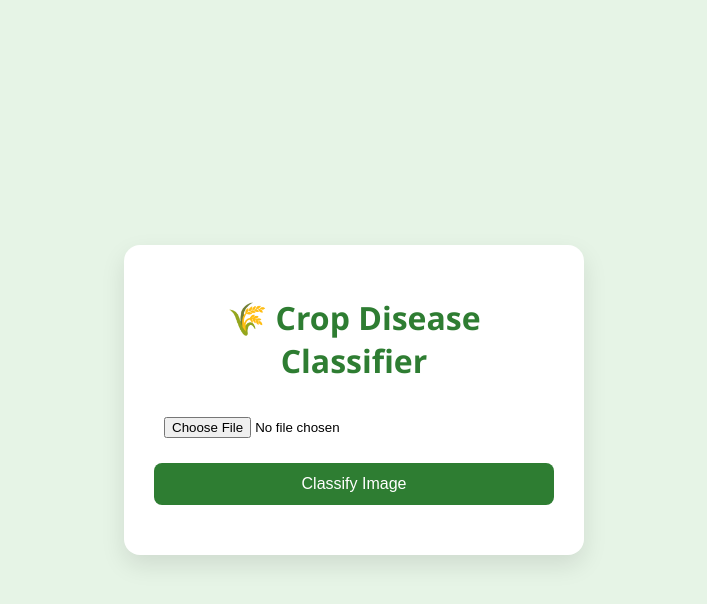
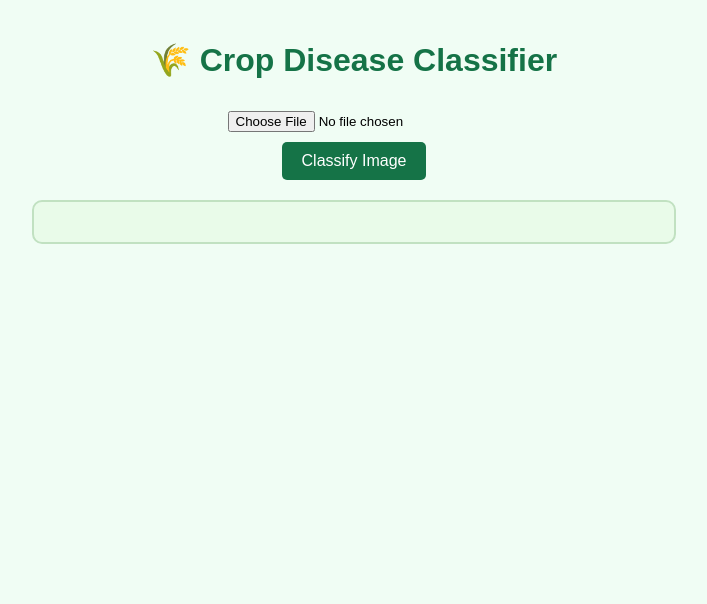
Before and after one commit to RufaiAbdu1/crop-disease-classifier, a website: page public/index.html in a window 1280 px wide. Shown: the whole page, without its empty margins (286-993 px from the left). Drawn offline with Linux system fonts and the light colour scheme.

Commit message:
💡 Updated UI and AI treatment feature

```diff
--- a/public/index.html
+++ b/public/index.html
@@ -2,107 +2,121 @@
 <html lang="en">
 <head>
   <meta charset="UTF-8" />
-  <title>🌿 AI Crop Disease Classifier</title>
-  <meta name="viewport" content="width=device-width, initial-scale=1.0" />
+  <meta name="viewport" content="width=device-width, initial-scale=1.0"/>
+  <title>🌾 Crop Disease Classifier</title>
   <style>
     body {
-      background: #e6f4e6;
-      font-family: 'Segoe UI', sans-serif;
-      display: flex;
-      justify-content: center;
-      align-items: center;
-      min-height: 100vh;
+      font-family: Arial, sans-serif;
+      background-color: #f0fdf4;
       margin: 0;
-    }
-    .container {
-      background: #ffffff;
-      border-radius: 16px;
-      padding: 30px;
-      box-shadow: 0 10px 25px rgba(0, 0, 0, 0.1);
-      width: 100%;
-      max-width: 400px;
+      padding: 20px;
       text-align: center;
     }
     h1 {
-      color: #2e7d32;
-      margin-bottom: 10px;
+      color: #157347;
+    }
+    form {
+      margin-top: 20px;
     }
     input[type="file"] {
-      margin: 15px 0;
-      padding: 10px;
-      width: 100%;
+      margin: 10px 0;
     }
     button {
-      background: #2e7d32;
+      background-color: #157347;
       color: white;
-      padding: 12px;
       border: none;
-      border-radius: 8px;
-      width: 100%;
+      padding: 10px 20px;
       font-size: 16px;
       cursor: pointer;
+      border-radius: 5px;
     }
-    #result {
-      margin-top: 20px;
-      font-weight: bold;
-      color: #333;
+    button:hover {
+      background-color: #145c3c;
+    }
+    img {
+      max-width: 300px;
+      margin: 10px 0;
+      border-radius: 8px;
+      border: 1px solid #ccc;
+    }
+    .result-box {
+      background: #e9fbe9;
+      padding: 20px;
+      border-radius: 10px;
+      border: 2px solid #c1e1c1;
+      max-width: 600px;
+      margin: 20px auto;
+      text-align: left;
     }
   </style>
 </head>
 <body>
-  <div class="container">
-    <h1>🌾 Crop Disease Classifier</h1>
-    <input type="file" id="imageInput" accept="image/*" />
-    <button onclick="classifyImage()">Classify Image</button>
-    <div id="result"></div>
-  </div>
+  <h1>🌾 Crop Disease Classifier</h1>
+
+  <form id="uploadForm">
+    <input type="file" id="image" accept="image/*" required />
+    <br />
+    <button type="submit">Classify Image</button>
+  </form>
+
+  <img id="preview" style="display: none;" />
+  <div id="result" class="result-box"></div>
 
   <script>
-    async function classifyImage() {
-      const file = document.getElementById('imageInput').files[0];
-      if (!file) return alert("Please choose an image first.");
+    document.getElementById("image").addEventListener("change", function (e) {
+      const file = e.target.files[0];
+      const preview = document.getElementById("preview");
+      if (file) {
+        preview.src = URL.createObjectURL(file);
+        preview.style.display = "block";
+      } else {
+        preview.style.display = "none";
+      }
+    });
 
+    document.getElementById("uploadForm").addEventListener("submit", async function (e) {
+      e.preventDefault();
       const formData = new FormData();
-      formData.append('image', file);
+      const fileInput = document.getElementById("image");
+      const file = fileInput.files[0];
+      formData.append("image", file);
 
-      const resultDiv = document.getElementById('result');
-      resultDiv.innerText = "⏳ Classifying... please wait.";
+      const resultDiv = document.getElementById("result");
+      resultDiv.innerHTML = `
+        <p>🔍 Uploading and analyzing image...</p>
+        <p>🤖 Asking AI for treatment suggestion...</p>
+      `;
 
       try {
-        const res = await fetch('/classify', {
-          method: 'POST',
-          body: formData
+        const res = await fetch("/classify", {
+          method: "POST",
+          body: formData,
         });
         const data = await res.json();
 
-        if (data.error) {
-          const errorText = "❌ Error: " + data.message;
-          resultDiv.innerText = errorText;
-          speak(errorText);
-        } else {
-          const top = data[0];
-          const label = top.label.replace("_", " ");
-          const percent = (top.score * 100).toFixed(1);
-          const message = `✅ This crop is affected by: ${label} (${percent}%)`;
-          resultDiv.innerText = message;
-          speak(message);
-        }
+        const prediction = data[0];
+        const label = prediction.label;
+        const score = (prediction.score * 100).toFixed(2) + "%";
+
+        const treatmentRes = await fetch("/treatment", {
+          method: "POST",
+          headers: { "Content-Type": "application/json" },
+          body: JSON.stringify({ diseaseName: label }),
+        });
+        const treatmentData = await treatmentRes.json();
+        const treatment = treatmentData.treatment || "No treatment found.";
+
+        const previewURL = URL.createObjectURL(file);
+
+        resultDiv.innerHTML = `
+          <img src="${previewURL}" />
+          <p>✅ <strong>${label}</strong> (${score})</p>
+          <p>🧪 <strong>Treatment Suggestion:</strong><br>${treatment}</p>
+        `;
       } catch (err) {
-        const errMsg = "❌ Connection error. Please try again.";
-        resultDiv.innerText = errMsg;
-        speak(errMsg);
+        resultDiv.innerHTML = `❌ Error: ${err.message}`;
       }
-    }
-
-    function speak(text) {
-      if ('speechSynthesis' in window) {
-        const utter = new SpeechSynthesisUtterance(text);
-        utter.lang = 'en-US';
-        speechSynthesis.speak(utter);
-      }
-    }
-
-    window.speechSynthesis.onvoiceschanged = () => speak('', 'en-US');
+    });
   </script>
 </body>
 </html>
```
Also changed, not shown: server.js (+38 -7 lines), 1 other file.
